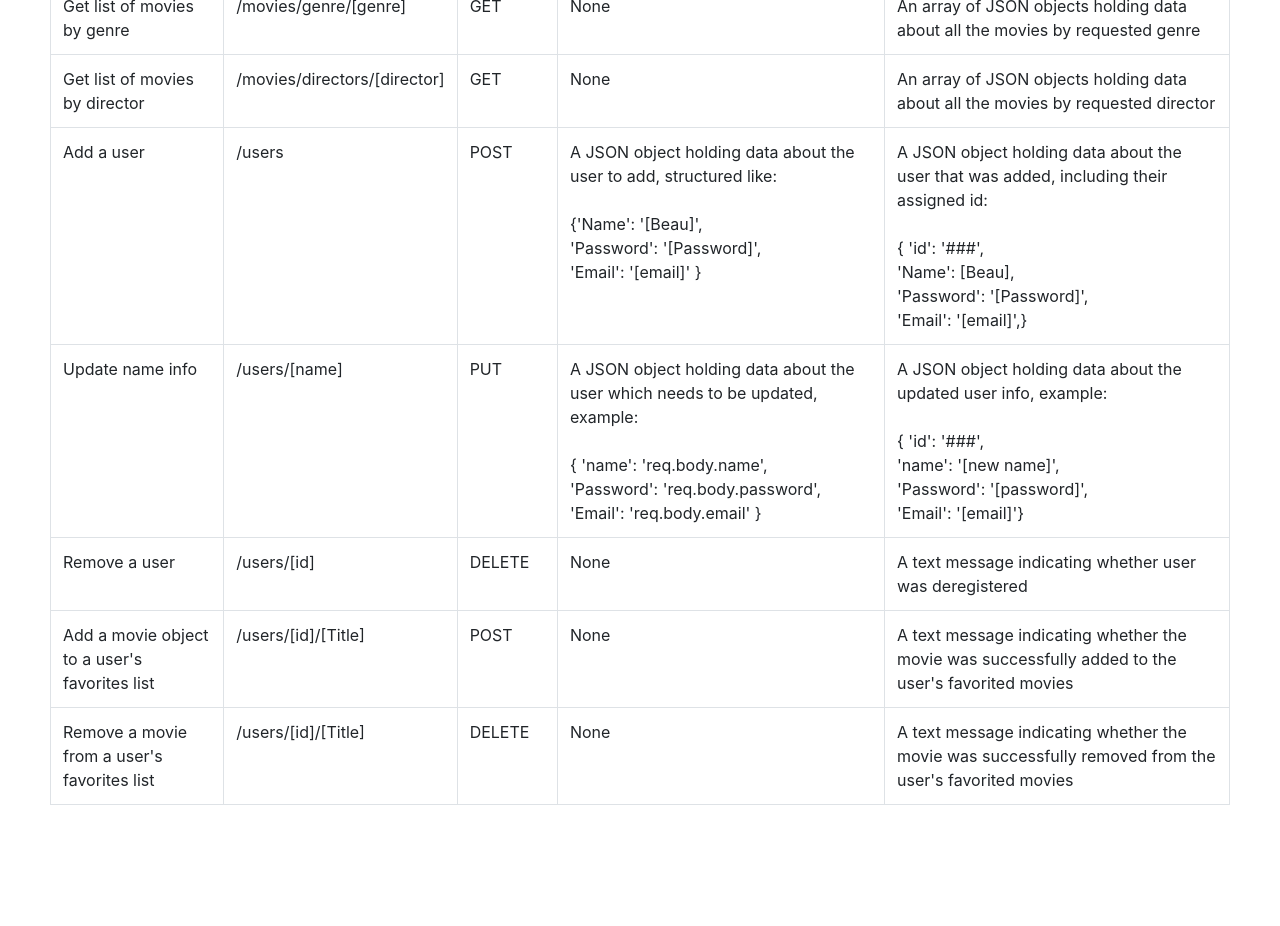
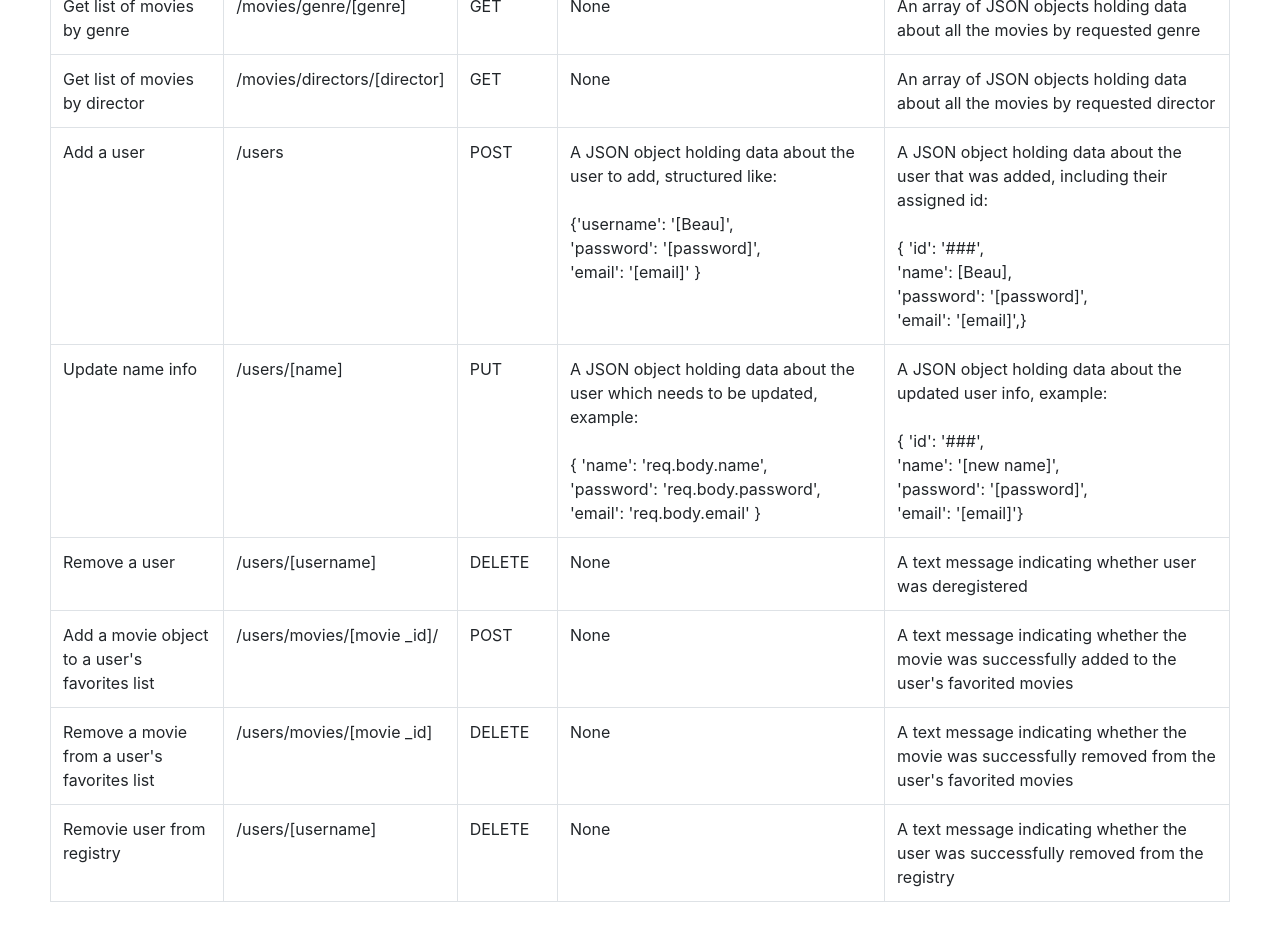
Before and after one commit to Beaugmc86/Movie_api, a website: page public/documentation.html in a window 1280 px wide. Shown: the part 600-1526 px from the top of the page. Before the commit the page ends 1471 px from the top, so only its background shows below. Drawn offline with nearby package versions, Linux system fonts and the light colour scheme.

Commit message:
Update documentation.html

```diff
--- a/public/documentation.html
+++ b/public/documentation.html
@@ -81,16 +81,16 @@
                 <td>POST</td>
                 <td>
                     A JSON object holding data about the user to add, structured like:<br><br>
-                    {'Name': '[Beau]', <br>
-                    'Password': '[Password]', <br>
-                    'Email': '[email]' }
+                    {'username': '[Beau]', <br>
+                    'password': '[password]', <br>
+                    'email': '[email]' }
                 </td>
                 <td>
                     A JSON object holding data about the user that was added, including their assigned id:<br><br>
                     { 'id': '###',<br>
-                    'Name': [Beau],<br>
-                    'Password': '[Password]', <br>
-                    'Email': '[email]',}
+                    'name': [Beau],<br>
+                    'password': '[password]', <br>
+                    'email': '[email]',}
                 </td>
             </tr>
 
@@ -102,22 +102,22 @@
                 <td>
                     A JSON object holding data about the user which needs to be updated, example:<br><br>
                     { 'name': 'req.body.name', <br>
-                    'Password': 'req.body.password', <br>
-                    'Email': 'req.body.email' }
+                    'password': 'req.body.password', <br>
+                    'email': 'req.body.email' }
                 </td>
                 <td>
                     A JSON object holding data about the updated user info, example:<br><br>
                     { 'id': '###',<br>
                     'name': '[new name]',<br>
-                    'Password': '[password]', <br>
-                    'Email': '[email]'}
+                    'password': '[password]', <br>
+                    'email': '[email]'}
                 </td>
             </tr>
 
             <!-- Allow users to deregister. -->
             <tr>
                 <td>Remove a user</td>
-                <td>/users/[id]</td>
+                <td>/users/[username]</td>
                 <td>DELETE</td>
                 <td>None</td>
                 <td>A text message indicating whether user was deregistered
@@ -127,7 +127,7 @@
             <!-- Allow users to add a movie to their favorites list. -->
             <tr>
                 <td>Add a movie object to a user's favorites list</td>
-                <td>/users/[id]/[Title]</td>
+                <td>/users/movies/[movie _id]/</td>
                 <td>POST</td>
                 <td>None</td>
                 <td>A text message indicating whether the movie was successfully added to the user's favorited movies</td>
@@ -136,11 +136,19 @@
             <!-- Allow users to remove a movie from their favorites list. -->
             <tr>
                 <td>Remove a movie from a user's favorites list</td>
-                <td>/users/[id]/[Title]</td>
+                <td>/users/movies/[movie _id]</td>
                 <td>DELETE</td>
                 <td>None</td>
-                <td>A text message indicating whether the movie was successfully removed from the user's favorited movies
-                </td>
+                <td>A text message indicating whether the movie was successfully removed from the user's favorited movies</td>
+            </tr>
+
+            <!-- Allow users to deregister. -->
+            <tr>
+                <td>Removie user from registry</td>
+                <td>/users/[username]</td>
+                <td>DELETE</td>
+                <td>None</td>
+                <td>A text message indicating whether the user was successfully removed from the registry</td>
             </tr>
         </tbody>
     </table>
```
